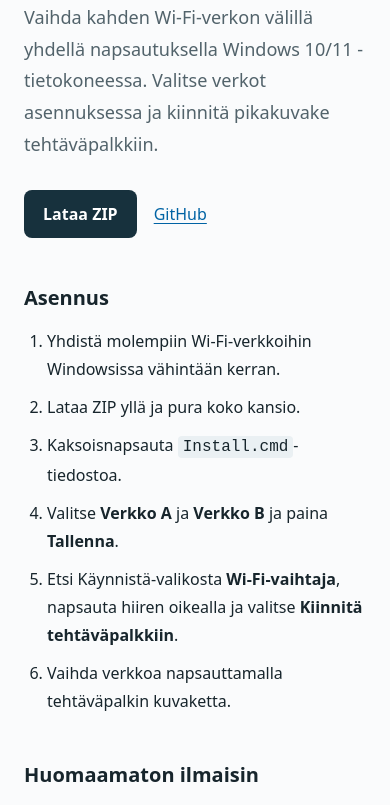
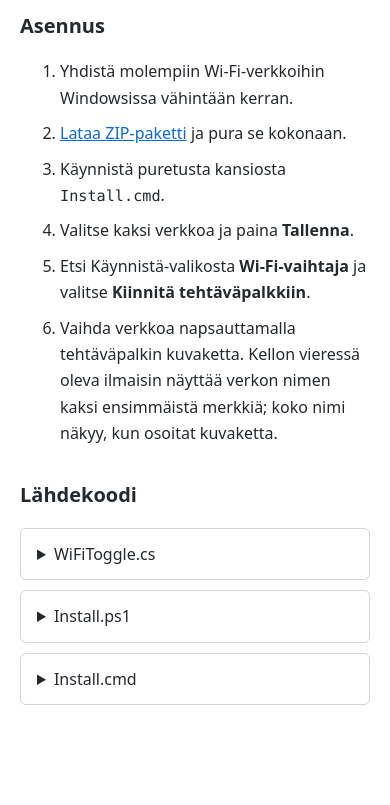
Before and after one commit to ljrant/Wifi-Swapper, a plain HTML site: page index.html in a window 390 px wide. Shown: the part 131-936 px from the top of the page. After the commit the page ends 891 px from the top, so only its background shows below. Drawn offline with Linux system fonts and the light colour scheme.

Commit message:
Simplify Pages to Finnish installation and source code only

```diff
--- a/index.html
+++ b/index.html
@@ -1,25 +1,52 @@
 <!doctype html>
-<html lang="fi"><head><meta charset="utf-8"><meta name="viewport" content="width=device-width,initial-scale=1"><title>Wi-Fi-vaihtaja</title><style>
-:root{font:16px system-ui,-apple-system,"Segoe UI",sans-serif;color:#17252c;background:#fafbfc}*{box-sizing:border-box}body{margin:0}main{max-width:730px;padding:65px 24px;margin:auto}h1{font-size:clamp(2.3rem,6vw,3.3rem);letter-spacing:-.05em;margin:0 0 15px}h2{margin:46px 0 16px;font-size:1.25rem}p,li{line-height:1.75}.lead,.muted{color:#52636b}.lead{font-size:1.13rem}.actions{display:flex;flex-wrap:wrap;gap:17px;align-items:center;margin:30px 0}a{color:#0063a4;text-underline-offset:3px}.button{padding:13px 19px;background:#17313d;border-radius:8px;color:white;text-decoration:none;font-weight:650}.button:hover{background:#2e5363}ol{padding-left:23px}li{margin-bottom:10px}code{background:#eaf0f3;padding:2px 5px;border-radius:4px}.pills{display:flex;gap:10px;margin:20px 0}.pill{color:white;background:#246bcc;padding:8px 15px;border-radius:20px;font-weight:700}.pill.b{background:#159677}.pill.q{background:#667078}details{border:1px solid #d8e0e5;background:white;border-radius:9px;margin:10px 0;overflow:hidden}summary{cursor:pointer;padding:15px 18px;font-weight:650}pre{background:#10222d;color:#f0f5f8;margin:0;padding:20px;overflow:auto;max-height:520px;font:12px/1.6 Consolas,monospace}pre code{background:transparent;color:inherit;padding:0}footer{border-top:1px solid #dbe1e5;padding-top:22px;margin-top:46px;color:#52636b;font-size:.9rem}
-</style></head><body><main>
-<h1>Wi-Fi-vaihtaja</h1>
-<p class="lead">Vaihda kahden Wi-Fi-verkon välillä yhdellä napsautuksella Windows 10/11 -tietokoneessa. Valitse verkot asennuksessa ja kiinnitä pikakuvake tehtäväpalkkiin.</p>
-<div class="actions"><a class="button" href="https://github.com/ljrant/Wifi-Swapper/archive/refs/heads/main.zip">Lataa ZIP</a><a href="https://github.com/ljrant/Wifi-Swapper">GitHub</a></div>
-<h2>Asennus</h2><ol>
-<li>Yhdistä molempiin Wi-Fi-verkkoihin Windowsissa vähintään kerran.</li>
-<li>Lataa ZIP yllä ja pura koko kansio.</li>
-<li>Kaksoisnapsauta <code>Install.cmd</code>-tiedostoa.</li>
-<li>Valitse <strong>Verkko A</strong> ja <strong>Verkko B</strong> ja paina <strong>Tallenna</strong>.</li>
-<li>Etsi Käynnistä-valikosta <strong>Wi-Fi-vaihtaja</strong>, napsauta hiiren oikealla ja valitse <strong>Kiinnitä tehtäväpalkkiin</strong>.</li>
-<li>Vaihda verkkoa napsauttamalla tehtäväpalkin kuvaketta.</li></ol>
-<h2>Huomaamaton ilmaisin</h2><div class="pills"><span class="pill">A</span><span class="pill b">B</span><span class="pill q">?</span></div>
-<p>Ilmoitusalueen kuvake kellon vieressä näyttää, kumpi valituista verkoista on käytössä. <strong>?</strong> tarkoittaa, ettei yhteyttä voida varmistaa. Hiiren osoitin kuvakkeen päällä näyttää verkon nimen. Vahvistettu vaihto näyttää lyhyen Windows-ilmoituksen, jos ilmoitukset on sallittu.</p>
-<p class="muted">Ilmaisin käynnistyy Windowsiin kirjautuessa. Ei erillistä avointa ikkunaa eikä Wi-Fi-salasanojen tallennusta. Verkkojen täytyy olla kuuluvuusalueella.</p>
-<h2>Lähdekoodi</h2><p class="muted">Avaa tiedostot suoraan sivulla:</p>
-<details data-source="WiFiToggle.cs"><summary>WiFiToggle.cs — sovellus</summary><pre><code>Ladataan…</code></pre></details>
-<details data-source="Install.ps1"><summary>Install.ps1 — asentaja</summary><pre><code>Ladataan…</code></pre></details>
-<details data-source="Install.cmd"><summary>Install.cmd — käynnistin</summary><pre><code>Ladataan…</code></pre></details>
-<footer>Windows 10/11 · Avoin lähdekoodi · Ei testattu Windows-laitteella · <a href="https://github.com/ljrant/Wifi-Swapper">Repositorio</a></footer>
-</main><script>
-document.querySelectorAll('details[data-source]').forEach(d=>d.addEventListener('toggle',async()=>{if(!d.open||d.dataset.loaded)return;d.dataset.loaded='1';let c=d.querySelector('code');try{let r=await fetch('./'+encodeURIComponent(d.dataset.source));if(!r.ok)throw Error('HTTP '+r.status);c.textContent=await r.text()}catch(e){c.textContent='Lähdekoodin lataus epäonnistui: '+e.message}}));
-</script></body></html>
+<html lang="fi">
+<head>
+  <meta charset="utf-8">
+  <meta name="viewport" content="width=device-width,initial-scale=1">
+  <title>Wi-Fi-vaihtaja</title>
+  <style>
+    body{max-width:720px;margin:55px auto;padding:0 20px;font:16px/1.65 system-ui,"Segoe UI",sans-serif;color:#24292f}
+    h1{font-size:2rem;margin-bottom:30px}
+    h2{font-size:1.25rem;margin-top:32px}
+    li{margin:9px 0}
+    a{color:#0969da}
+    code{font:0.95em Consolas,monospace}
+    details{border:1px solid #d0d7de;border-radius:6px;margin:10px 0}
+    summary{cursor:pointer;padding:12px 16px}
+    pre{margin:0;padding:16px;border-top:1px solid #d0d7de;background:#f6f8fa;overflow:auto;max-height:550px;font:12px/1.5 Consolas,monospace}
+  </style>
+</head>
+<body>
+  <h1>Wi-Fi-vaihtaja</h1>
+  <h2>Asennus</h2>
+  <ol>
+    <li>Yhdistä molempiin Wi-Fi-verkkoihin Windowsissa vähintään kerran.</li>
+    <li><a href="https://github.com/ljrant/Wifi-Swapper/archive/refs/heads/main.zip">Lataa ZIP-paketti</a> ja pura se kokonaan.</li>
+    <li>Käynnistä puretusta kansiosta <code>Install.cmd</code>.</li>
+    <li>Valitse kaksi verkkoa ja paina <strong>Tallenna</strong>.</li>
+    <li>Etsi Käynnistä-valikosta <strong>Wi-Fi-vaihtaja</strong> ja valitse <strong>Kiinnitä tehtäväpalkkiin</strong>.</li>
+    <li>Vaihda verkkoa napsauttamalla tehtäväpalkin kuvaketta. Kellon vieressä oleva ilmaisin näyttää verkon nimen kaksi ensimmäistä merkkiä; koko nimi näkyy, kun osoitat kuvaketta.</li>
+  </ol>
+  <h2>Lähdekoodi</h2>
+  <details data-file="WiFiToggle.cs"><summary>WiFiToggle.cs</summary><pre><code></code></pre></details>
+  <details data-file="Install.ps1"><summary>Install.ps1</summary><pre><code></code></pre></details>
+  <details data-file="Install.cmd"><summary>Install.cmd</summary><pre><code></code></pre></details>
+  <script>
+    document.querySelectorAll('details[data-file]').forEach(section => {
+      section.addEventListener('toggle', async () => {
+        if (!section.open || section.dataset.loaded) return;
+        section.dataset.loaded = 'true';
+        const code = section.querySelector('code');
+        code.textContent = 'Ladataan…';
+        try {
+          const response = await fetch('./' + section.dataset.file);
+          if (!response.ok) throw new Error(response.status);
+          code.textContent = await response.text();
+        } catch {
+          code.textContent = 'Lähdekoodia ei voitu ladata. Katso tiedosto GitHubista.';
+        }
+      });
+    });
+  </script>
+</body>
+</html>
```
